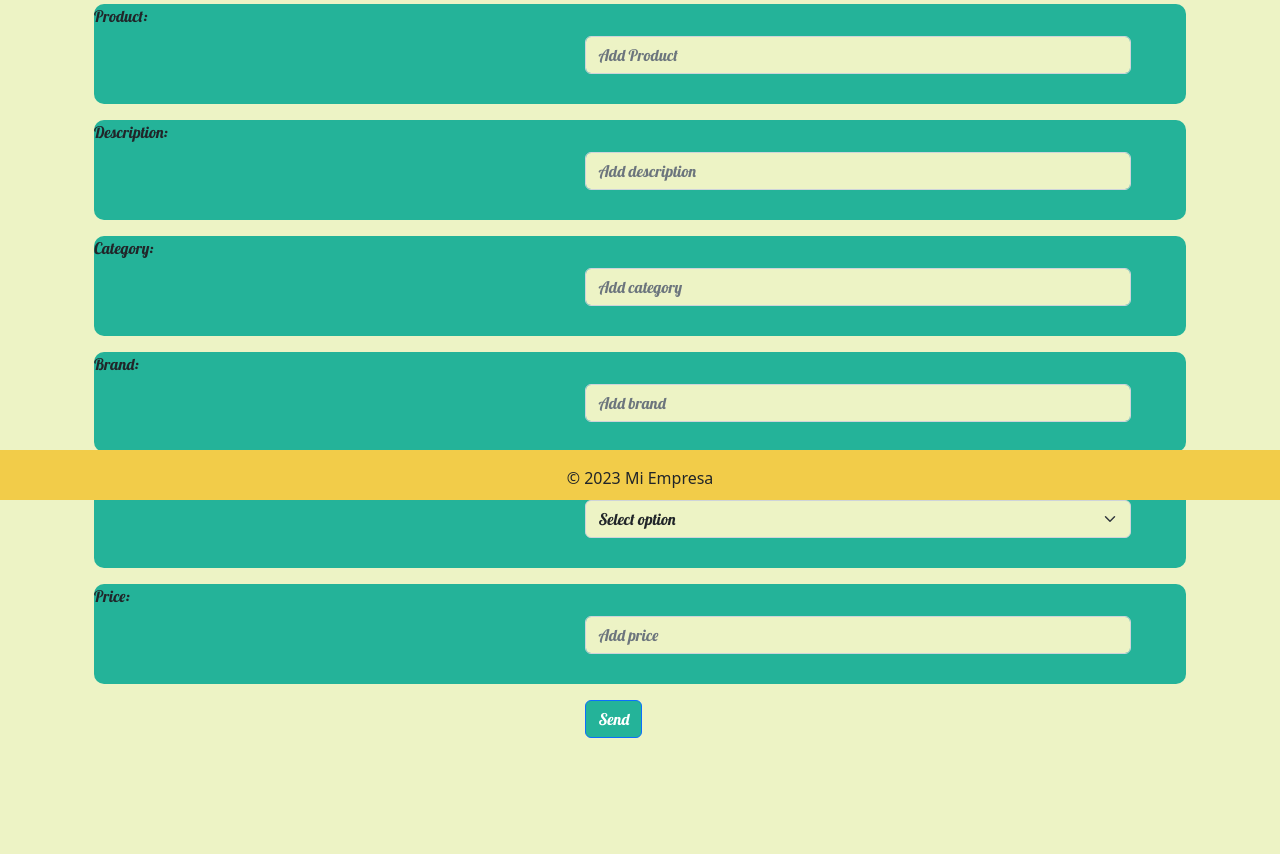
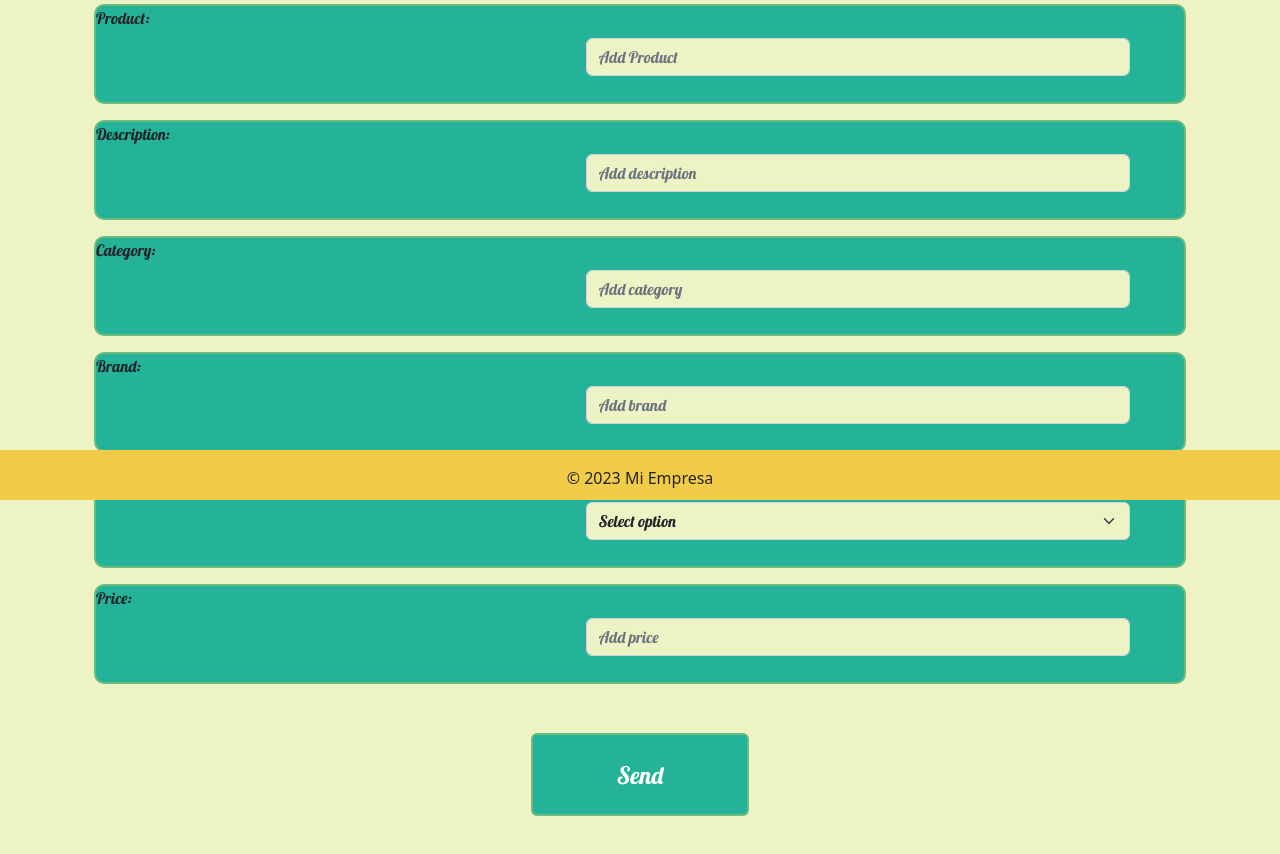
Before and after one commit to acalabustos/Dashboard, a React (Vite) app: page /CreateProduct in a window 1280 px wide. Shown: the part 300-1154 px from the top of the page. Built offline with nearby package versions, Linux system fonts and the light colour scheme; a web font is replaced by a local one.

Commit message:
added cosas del navbar

```diff
--- a/src/Style/Form.css
+++ b/src/Style/Form.css
@@ -10,10 +10,14 @@ form{
     background-color: #24B399;
     border-radius: .625rem;
     height: 6.25rem;
+    border: solid #f2cd4959 2px;
+}
+
+/* .centerText{
+ display: flex;
 
 
-
-}
+} */
 
 #StyleControl {
     background-color: #edf3c5 ;
@@ -47,6 +51,14 @@ form{
 }
 
  #Send{
+    font-size: x-large;
+    width: 20%;
+    height: 20%;
     background-color: #24B399;
-    margin-left: 45%;
+    margin-left: 40%;
+    margin-top: 3%;
+    padding: 2%;
+    padding-left: 0%;
+    padding-right: 0%;
+    border: solid #f2cd4959 2px;
  }
--- a/src/components/Form.jsx
+++ b/src/components/Form.jsx
@@ -50,7 +50,7 @@ function FormUpload() {
 
     <Form onSubmit={handleSubmit}>
       <Form.Group className="mb-3">
-        <Form.Label>Upload Image:</Form.Label>
+        <div className='centerText'><Form.Label>Upload Image:</Form.Label></div>
         <Form.Control
           id="StyleControl"
           type="file"
@@ -63,7 +63,7 @@ function FormUpload() {
       </Form.Group>
 
       <Form.Group className='mb-3'>
-        <Form.Label htmlFor="textInput">Product:</Form.Label>
+        <div className='centerText'><Form.Label htmlFor="textInput">Product:</Form.Label></div>
         <Form.Control
         id="textInput"
         value={title}
@@ -72,7 +72,7 @@ function FormUpload() {
       </Form.Group>
 
       <Form.Group className="mb-3">
-        <Form.Label htmlFor="textInput">Description:</Form.Label>
+       <div className='centerText'><Form.Label htmlFor="textInput">Description:</Form.Label></div>
         <Form.Control
         id="textInput"
         value={description}
@@ -81,7 +81,7 @@ function FormUpload() {
       </Form.Group>
 
       <Form.Group className="mb-3">
-        <Form.Label id="StyleLabel" htmlFor="textInput">Category:</Form.Label>
+        <div className='centerText'><Form.Label id="StyleLabel" htmlFor="textInput">Category:</Form.Label></div>
         <Form.Control
         id="textInput"
         value={category}
@@ -90,7 +90,7 @@ function FormUpload() {
       </Form.Group>
 
       <Form.Group className="mb-3">
-        <Form.Label htmlFor="textInput">Brand:</Form.Label>
+        <div className='centerText'><Form.Label htmlFor="textInput">Brand:</Form.Label></div>
         <Form.Control
         id="textInput"
         value={brand}
@@ -99,7 +99,7 @@ function FormUpload() {
       </Form.Group>
 
       <Form.Group className="mb-3">
-        <Form.Label htmlFor="select">Condition:</Form.Label>
+        <div className='centerText'><Form.Label htmlFor="select">Condition:</Form.Label></div>
         <Form.Select
         id="select"
         name= "condition"
@@ -114,7 +114,7 @@ function FormUpload() {
       </Form.Group>
 
       <Form.Group className="mb-3">
-        <Form.Label htmlFor="numberInput">Price:</Form.Label>
+        <div className='centerText'><Form.Label htmlFor="numberInput">Price:</Form.Label></div>
         <Form.Control
         id="numberInput"
         value={price}
--- a/src/components/Navbar.jsx
+++ b/src/components/Navbar.jsx
@@ -19,8 +19,6 @@ function FirstNav() {
 
       <Container fluid>
         <Navbar.Brand  href='/'><img src={Img} /></Navbar.Brand>
-
-        <Navbar.Toggle aria-controls="navbarScroll" />
 
         <Form className="d-flex">
 
@@ -61,9 +59,9 @@ function FirstNav() {
 
         </Navbar.Collapse>
 
+        <NavLink to="/CreateProduct" className="btn btn-outline-primary" style={{background: '#F2CC49', border: '2px solid #2D1C28', color: 'Black'}}>+ Add Product</NavLink>
 
-
-        <NavLink to="/CreateProduct" className="btn btn-outline-primary" style={{background: '#F2CC49', border: '2px solid #2D1C28', color: 'Black'}}>+ Add Product</NavLink>
+        <Navbar.Toggle aria-controls="navbarScroll" />
 
       </Container>
     </Navbar>
```
Also changed, not shown: src/Style/Navbar.css (+7 -0 lines).
